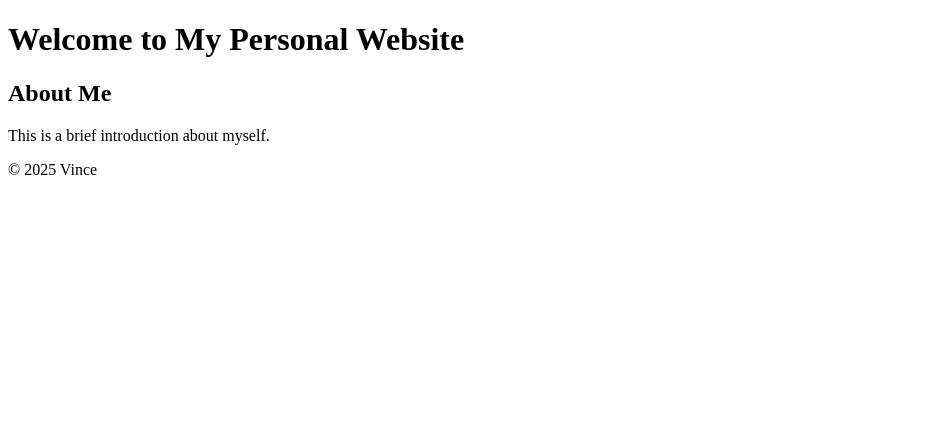
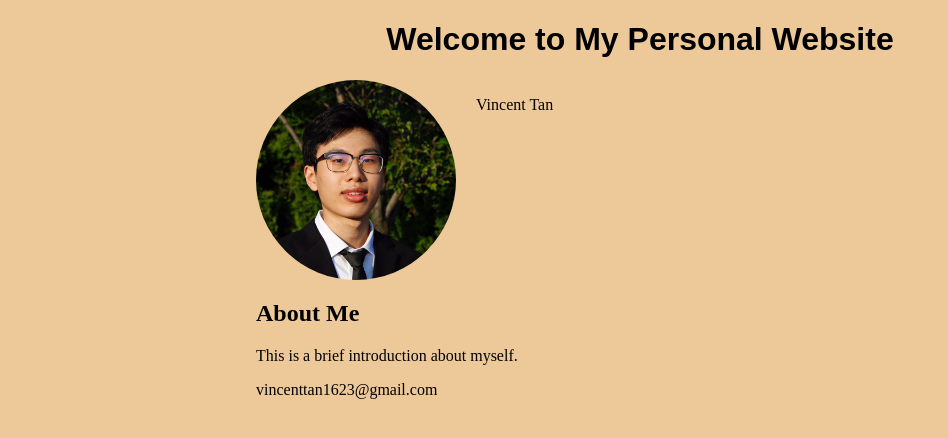
Before and after one commit to Vin1623/PersonalWebsite, a plain HTML site: page src/index.html in a window 1280 px wide. Shown: the whole page, without its empty margins (0-948 px from the left). Drawn offline with Linux system fonts and the light colour scheme.

Commit message:
second commit

```diff
--- a/src/index.html
+++ b/src/index.html
@@ -11,13 +11,21 @@
         <h1>Welcome to My Personal Website</h1>
     </header>
     <main>
-        <section>
-            <h2>About Me</h2>
-            <p>This is a brief introduction about myself.</p>
-        </section>
+        <div class="column1">
+            <section>
+                <img src="assets/Headshot_Vin.jpg" alt="Vincent's Headshot" id="headshot">
+            </section>
+            <p>Vincent Tan</p>
+        </div>
+        <div class="column2">
+            <section>
+                <h2>About Me</h2>
+                <p>This is a brief introduction about myself.</p>
+            </section>
+        </div>
     </main>
     <footer>
-        <p>&copy; 2025 Vince</p>
+        <p>vincenttan1623@gmail.com</p>
     </footer>
     <script src="scripts.js"></script>
 </body>
--- a/src/styles.css
+++ b/src/styles.css
@@ -0,0 +1,27 @@
+body{
+    background-color: rgb(237, 201, 154);
+    margin: 10px 20%;
+}
+h1{
+    color: rgb(0, 0, 0);
+    font-family: 'Arial', sans-serif;
+    text-align: center;
+}
+#headshot{
+    width: 200px;
+    height: 200px;      /* Make it a square */
+    object-fit: cover;  /* Crop to fill the square */
+    object-position: 30% -30px; /* Show the top part of the image */
+    border-radius: 50%;
+    display: block;
+    margin: 0 auto;     /* Center the image */
+}
+
+.column1{
+    display:flex;
+    gap:20px;
+}
+.column2{
+    display: inline;
+    flex: 1;
+}
```
Also changed, not shown: src/assets/Headshot_Vin.jpg (added), 1 other file.
